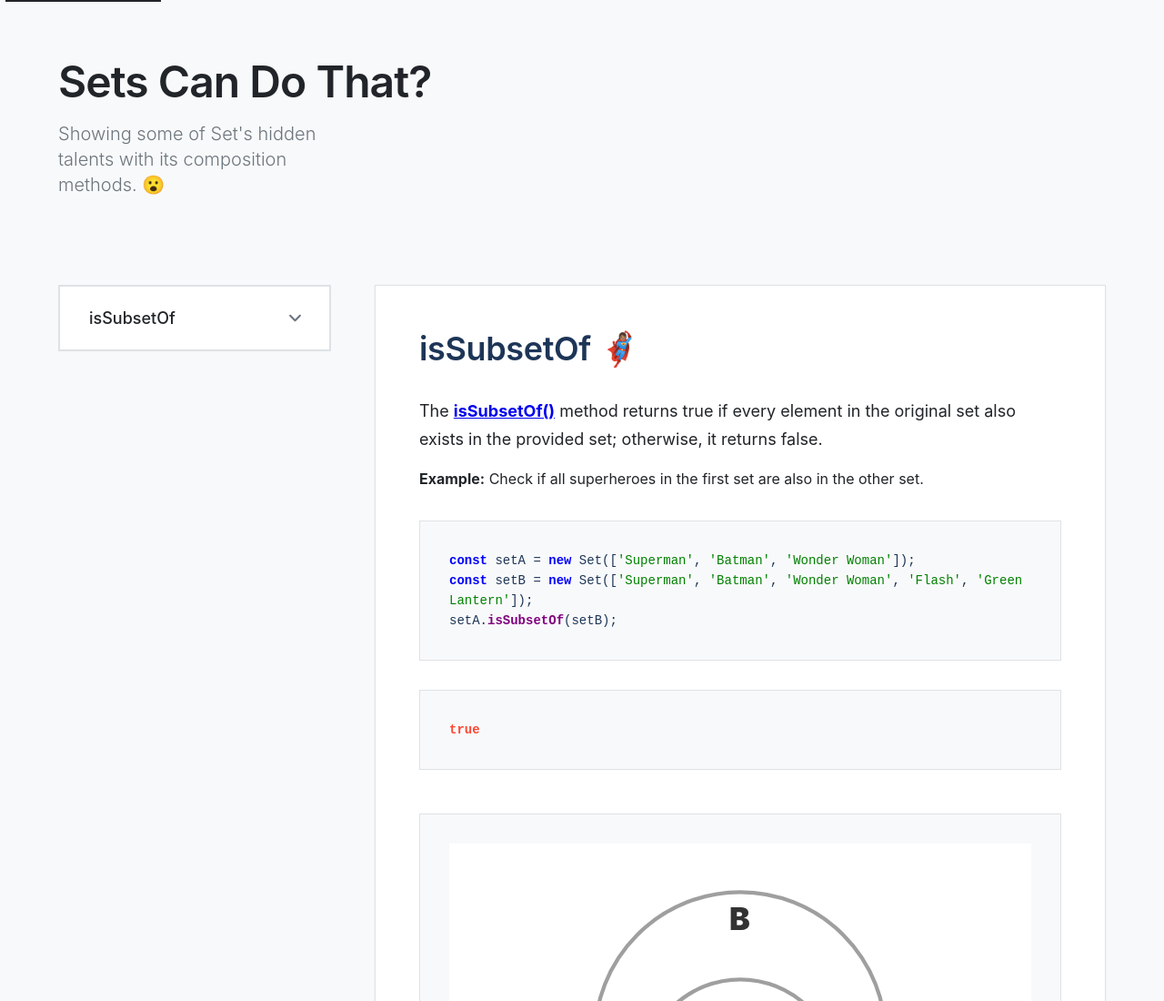
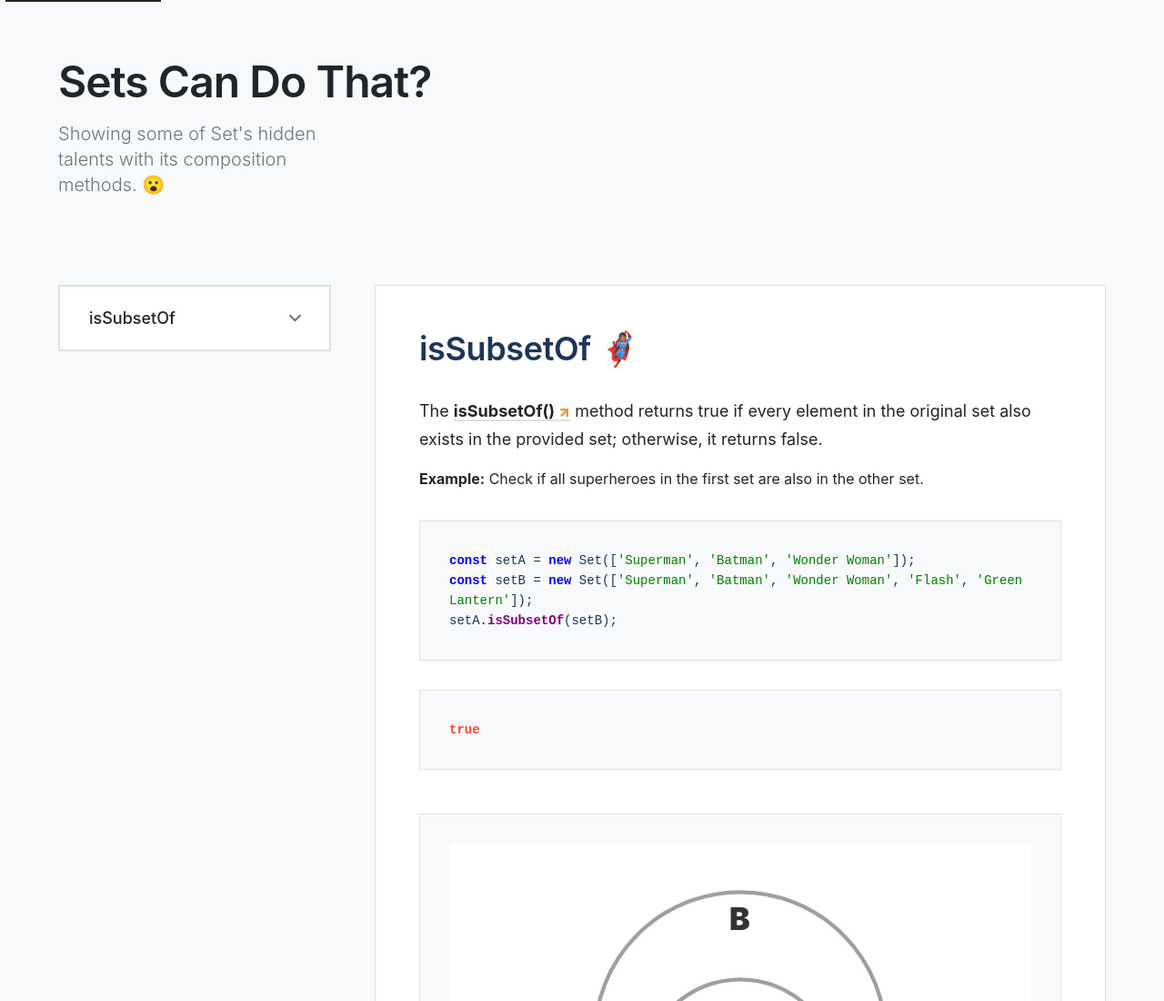
Before and after one commit to jonchretien/sets-can-do-that, a website built with Vite: page index.html in a window 1280 px wide. Shown: the top 1100 px of the page at 91% size. Built offline with nearby package versions, Linux system fonts and the light colour scheme; a web font is replaced by a local one.

Commit message:
style: links

```diff
--- a/css/main.css
+++ b/css/main.css
@@ -66,6 +66,30 @@ body {
 
 @supports (font-variation-settings: normal) {
   :root { font-family: InterVariable, sans-serif; }
+}
+
+a:link,
+a:visited {
+  color: var(--color-text);
+  transition: 0.15s;
+  text-underline-offset: 3px;
+  text-decoration-thickness: 0.15rem;
+  text-decoration-skip-ink: none;
+  text-decoration-color: var(--color-border);
+}
+
+a:hover {
+  color: var(--color-primary);
+}
+
+a[target="_blank"]::after,
+a[rel~="noopener"][rel~="noreferrer"]::after {
+  color: var(--color-primary);
+  content: " ↗";
+  font-family: system-ui,-apple-system,sans-serif;
+  font-size: .9em;
+  font-style: normal;
+  font-weight: 900;
 }
 
 /* Grid System */
```
